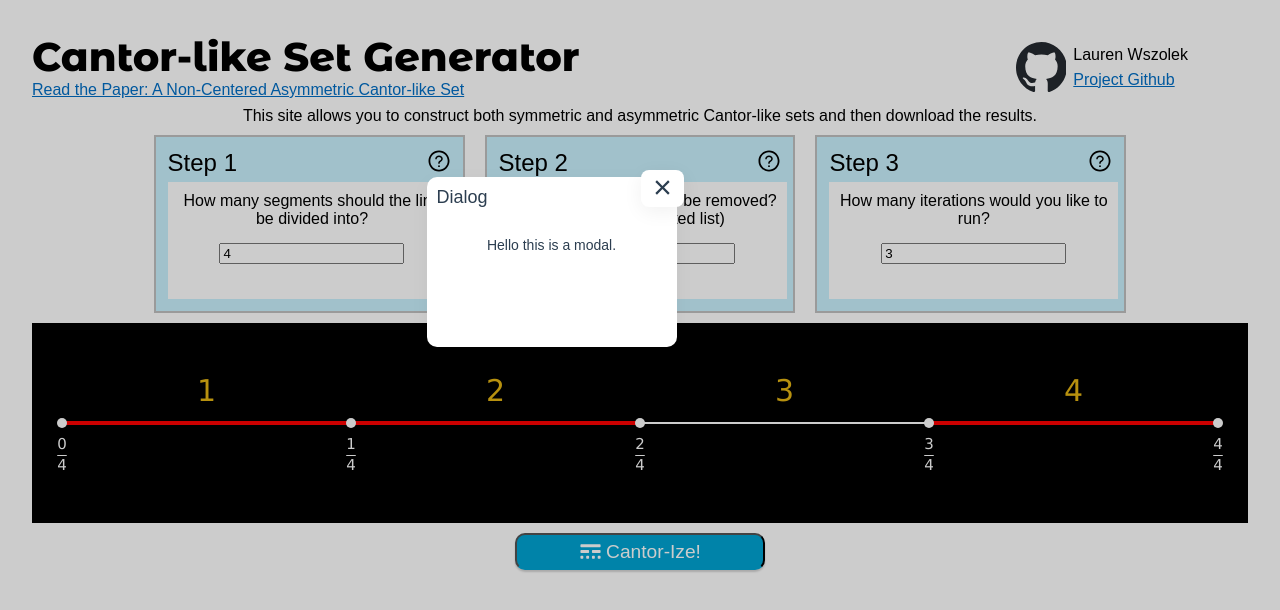
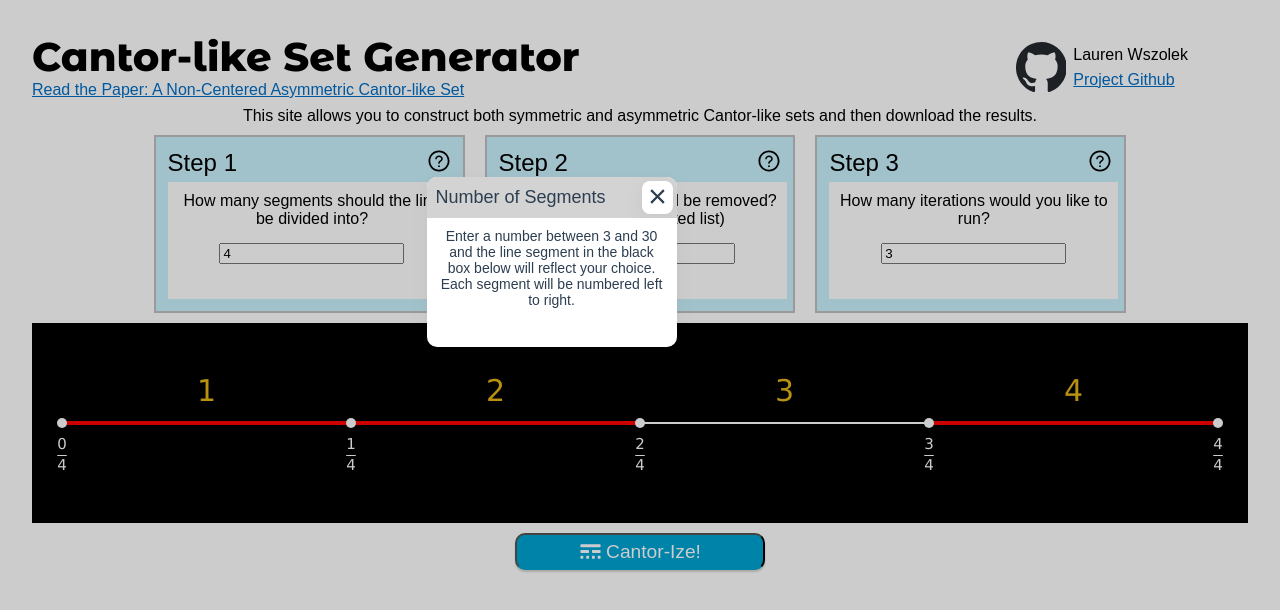
Before and after one commit to bambery/cantor_3-4_react, a React (Create React App) app: page / in a window 1280 px wide. Both pictures are taken after a click on the element 438 px from the left and 167 px from the top of the page. Shown: the top 610 px of the page. Built offline with nearby package versions, Linux system fonts and the light colour scheme; a web font is replaced by a local one.

Commit message:
reposition instruction modal if it would go offscreen

```diff
--- a/src/components/Modal.js
+++ b/src/components/Modal.js
@@ -2,26 +2,23 @@ import React from 'react'
 import PropTypes from 'prop-types'
 import { RiCloseLine } from 'react-icons/ri'
 
-const Modal = ({ setShowModal, id }) => {
-    const iconPos = document.getElementById( id ).getBoundingClientRect()
-
-    const modalPos = {
-        position: 'fixed',
-    }
+const Modal = ({ setShowModal, name, instructions }) => {
 
     return (
         <>
             <div className='darkBG' onClick={ () => setShowModal(false)} />
-            <div className='centered'>
-                <div className='modal'>
+            <div className='modal-placement'>
+                <div className='modal' id={`modal-${name}`}>
                     <div className='modal-header'>
-                        <h5 className='heading'>Dialog</h5>
+                        <div className='modal-title-text'>
+                            {instructions['title']}
+                        </div>
+                        <button className='close-btn' onClick={() => setShowModal(false)}>
+                            <RiCloseLine style={{ marginBottom: '-3px' }} />
+                        </button>
                     </div>
-                    <button className='close-btn' onClick={() => setShowModal(false)}>
-                        <RiCloseLine style={{ marginBottom: '-3px' }} />
-                    </button>
                     <div className='modal-content'>
-                        Hello this is a modal.
+                        {instructions['message']}
                     </div>
                 </div>
             </div>
@@ -33,5 +30,6 @@ export default Modal
 
 Modal.propTypes = {
     setShowModal: PropTypes.func.isRequired,
-    id: PropTypes.string.isRequired
+    name: PropTypes.string.isRequired,
+    instructions: PropTypes.object.isRequired
 }
--- a/src/components/SetupStep.js
+++ b/src/components/SetupStep.js
@@ -1,6 +1,6 @@
 import React from 'react'
 import PropTypes from 'prop-types'
-import { useState } from 'react'
+import { useState, useEffect } from 'react'
 import { IconContext } from 'react-icons'
 import { AiOutlineQuestionCircle } from 'react-icons/ai'
 import Modal from './Modal'
@@ -10,10 +10,50 @@ const SetupStep = (props) => {
 
     const [showModal, setShowModal] = useState(false)
 
+    const modalWatcherOptions = {
+        root: null,
+        rootMargin: '0px',
+        threshold: 1.0
+    }
+
+    const modalCallback = (entries, observer) => {
+        entries.forEach((entry) => {
+            if (!entry.isIntersecting){
+                const diff = Math.ceil(entry.boundingClientRect.width - entry.intersectionRect.width)
+                entry.target.style.left = entry.target.style.left - (diff + 20) + 'px'
+                console.log(`is intersecting: ${entry.isIntersecting}`)
+            }
+            entry.target.style.visibility = "visible"
+        })
+    }
+
+    const modalWatcher = new IntersectionObserver(modalCallback, modalWatcherOptions)
+
+    useEffect(() => {
+        const modalID = document.querySelector(`#modal-${name}`)
+        if(showModal){
+            modalWatcher.observe(modalID)
+        } else if (modalID) {
+            modalWatcher.unobserve(modalID)
+        }
+    }, [showModal])
+
     const allInstructions = {
         'numSegments': 'How many segments should the line be divided into?',
         'toRemove': 'Which segments should be removed?\n(comma-separated list)',
         'numIter': 'How many iterations would you like to run?'
+    }
+
+    const allModals = {
+        'numSegments': {
+            title: 'Number of Segments',
+            message: 'Enter a number between 3 and 30 and the line segment in the black box below will reflect your choice. Each segment will be numbered left to right.' },
+        'toRemove': {
+            title: 'Segments to Remove',
+            message: 'Using the numbered line segment in the box below, select the number of the sections you wish to remove for each iteration of Cantor.' },
+        'numIter': {
+            title: 'Number of Iterations',
+            message: 'This number chooses how many times to run the Cantor process on a line segment. If you select 3, the page will display 3 numberlines, each one removing more segments from the previous.' }
     }
 
     let toDisplay = inputState
@@ -43,10 +83,6 @@ const SetupStep = (props) => {
         }
     }
 
-    const getId = () => {
-        return(`help-${stepName.toLowerCase().replace(' ', '-')}`)
-    }
-
     const stepHeader = () => {
         return(
             <div className='title-flex'>
@@ -55,10 +91,10 @@ const SetupStep = (props) => {
                 </div>
                 <IconContext.Provider value={{ className:'title-help-icon' }}>
                     <div>
-                        <span onClick={ () => setShowModal(true)} id={getId()}>
+                        <span onClick={ () => setShowModal(true)}>
                             <AiOutlineQuestionCircle />
                         </span>
-                        { showModal && <Modal setShowModal={setShowModal} id={getId()}/> }
+                        { showModal && <Modal setShowModal={setShowModal} name={name} instructions={allModals[name]}/> }
                     </div>
                 </IconContext.Provider>
             </div>
--- a/src/index.css
+++ b/src/index.css
@@ -6,17 +6,18 @@ body {
     --font-title: 'Montserrat Alternates'; /* 800, 600, 400 */
     --step-title-font-size: 1.5em;
     /* colors */
+    --color-link: #006ec5;
+    --color-error-text: #cb4818;
     --color-bluish: #00a4d3;
+    --color-light-bluish: #c9f1fd;
+    --color-gap-label-blue: #609ab8;
     --color-dark-bluish: #007da1;
-    --color-link: #006ec5;
-    --color-light-bluish: #c9f1fd;
-    --color-error-text: #cb4818;
     --color-gray: gray;
+    --color-light-gray: lightgray;
+    --color-dark-gray: #696969; /*nice*/
     --color-green: #72bb53;
     --color-dark-green: #629c44;
-    --color-dark-gray: #696969; /*nice*/
     --color-gold: #e5b513;
-    --color-gap-label-blue: #609ab8;
 }
 
 a {
@@ -385,8 +386,9 @@ a {
     position: absolute;
 }
 
-.centered {
+.modal-placement {
     position: fixed;
+    visibility: hidden;
     /*
     top: 10%;
     left: 10%;
@@ -395,30 +397,32 @@ a {
 }
 
 .modal {
+    position: absolute;
     width: 250px;
     height: 170px;
     background: white;
     color: white;
-    z-index: 10;
     border-radius: 10px;
+    overflow: hidden;
     box-shadow: 0 5px 20px 0 rgba(0, 0, 0, 0.04);
 }
 
 .modal-header {
-    height: 50px;
-    background: white;
     overflow: hidden;
-    border-top-left-radius: 16px;
-    border-top-right-radius: 16px;
-}
-
-.heading {
+    background-color: var(--color-light-gray);
+    display: flex;
+    flex-direction: row;
+    justify-content: space-between;
+    align-items: center;
     margin: 0;
-    padding: 10px;
+    padding: 4px;
     color: #2c3e50;
     font-weight: 500;
     font-size: 18px;
-    font-align: center;
+}
+
+.modal-title-text {
+    padding-left: 5px;
 }
 
 .modal-content {
@@ -428,23 +432,10 @@ a {
     text-align: center;
 }
 
-.modal-actions {
-    position: absolute;
-    bottom: 2px;
-    margin-bottom: 10px;
-    width: 100%;
-}
-
-.actions-container {
-    display: flex;
-    justify-content: space-around;
-    align-items: center;
-}
-
 .close-btn {
     cursor: pointer;
     font-weight: 500;
-    padding: 4px 8px;
+    padding: 2px;
     border-radius: 8px;
     border: none;
     font-size: 18px;
@@ -452,17 +443,12 @@ a {
     background: white;
     transition: all 0.25s ease;
     box-shadow: 0 5px 20px 0 rgba(0, 0, 0, 0.06);
-    position: absolute;
-    right: 0;
-    top: 0;
     align-self: flex-end;
-    margin-top: -7px;
-    margin-right: -7px;
 }
 
 .close-btn:hover {
     box-shadow: 0 5px 20px 0 rgba(0, 0, 0, 0.04);
-    transform: translate(-4px, 4px);
+    transform: translate(-2px, 2px);
 }
 
 /******************/
```
